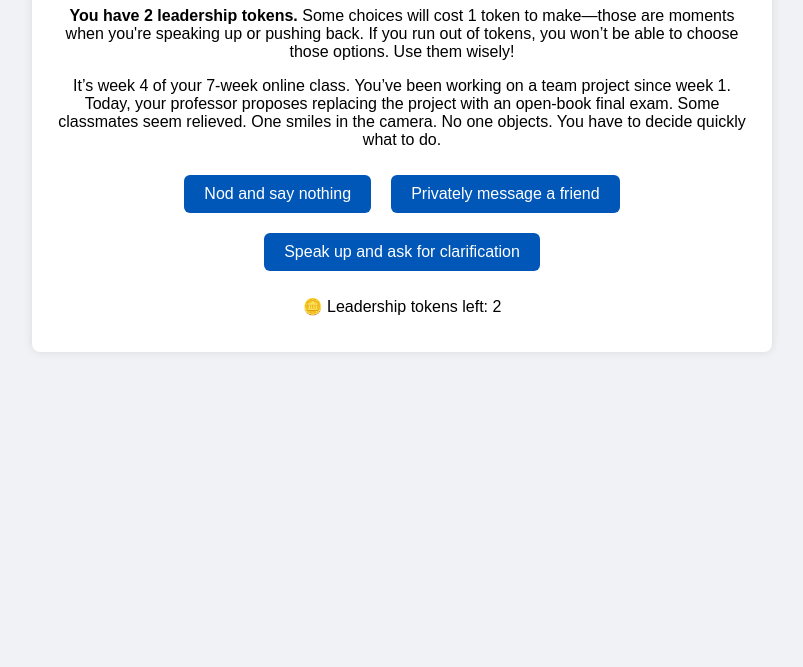
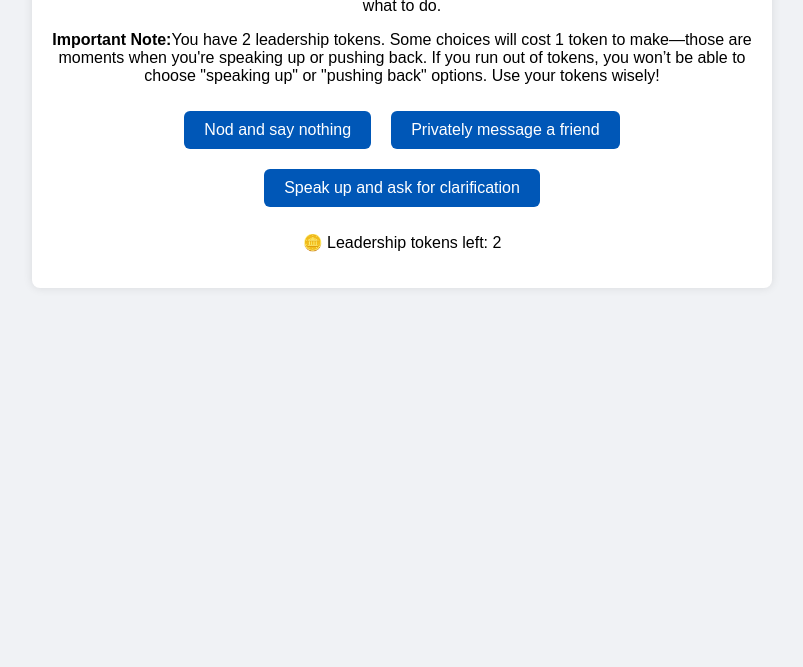
Before and after one commit to drwildermuth/the_project, a plain HTML site: page index.html in a window 1280 px wide. Shown: the part 133-800 px from the top of the page, without its empty margins (238-1041 px from the left). Drawn offline with Linux system fonts and the light colour scheme.

Commit message:
Update index.html

```diff
--- a/index.html
+++ b/index.html
@@ -44,9 +44,10 @@
 <body>
 
 <div id="story">
-  <h1>The Project</h1><p><strong>You have 2 leadership tokens.</strong> Some choices will cost 1 token to make—those are moments when you're speaking up or pushing back. If you run out of tokens, you won’t be able to choose those options. Use them wisely!</p>
 
   <p id="text">It’s week 4 of your 7-week online class. You’ve been working on a team project since week 1. Today, your professor proposes replacing the project with an open-book final exam. Some classmates seem relieved. One smiles in the camera. No one objects. You have to decide quickly what to do.</p>
+  <p><strong>Important Note:</strong>You have 2 leadership tokens. Some choices will cost 1 token to make—those are moments when you're speaking up or pushing back. If you run out of tokens, you won’t be able to choose "speaking up" or "pushing back" options. Use your tokens wisely!</p>
+
   <div id="choices"></div>
   <p id="tokens"></p>
 </div>
```
